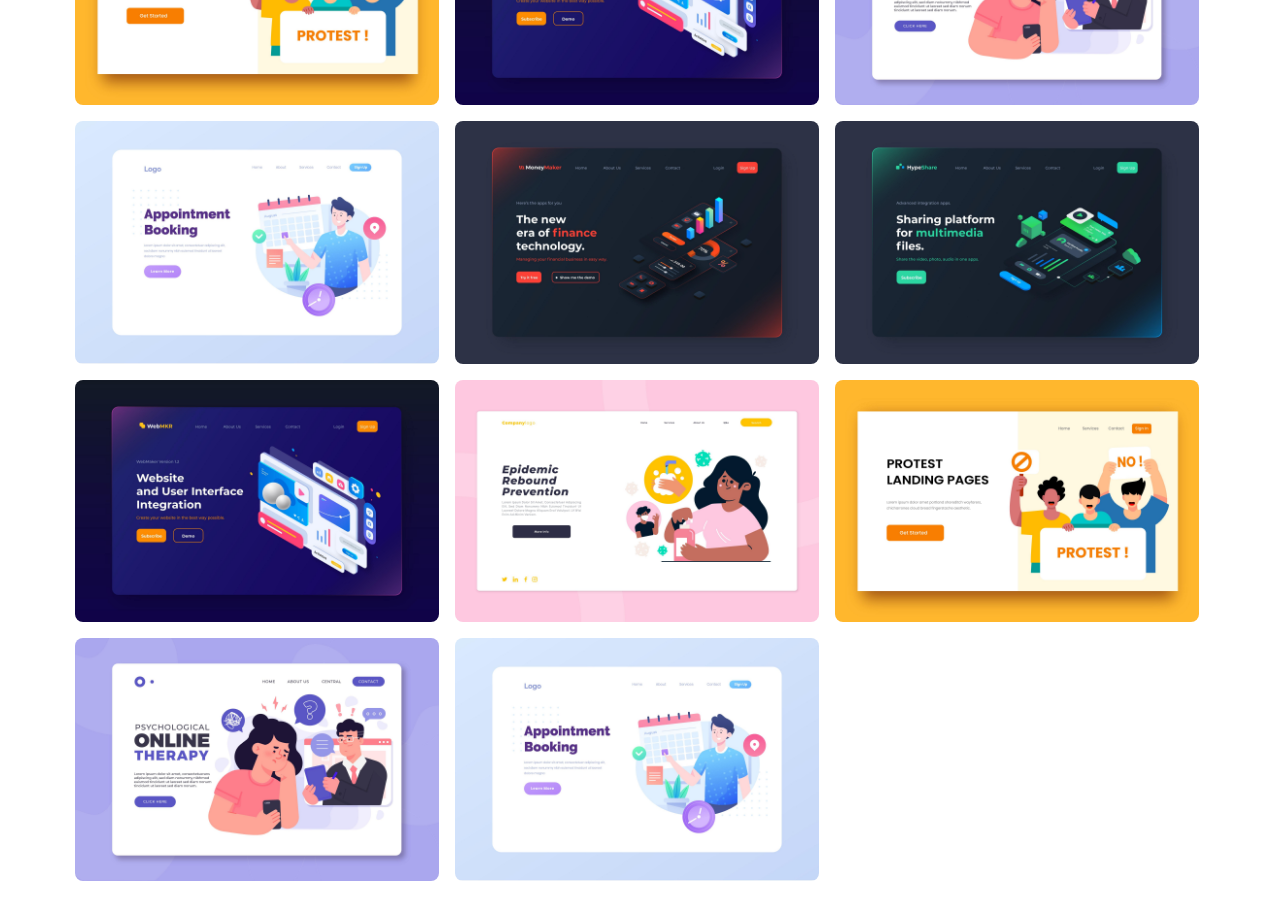
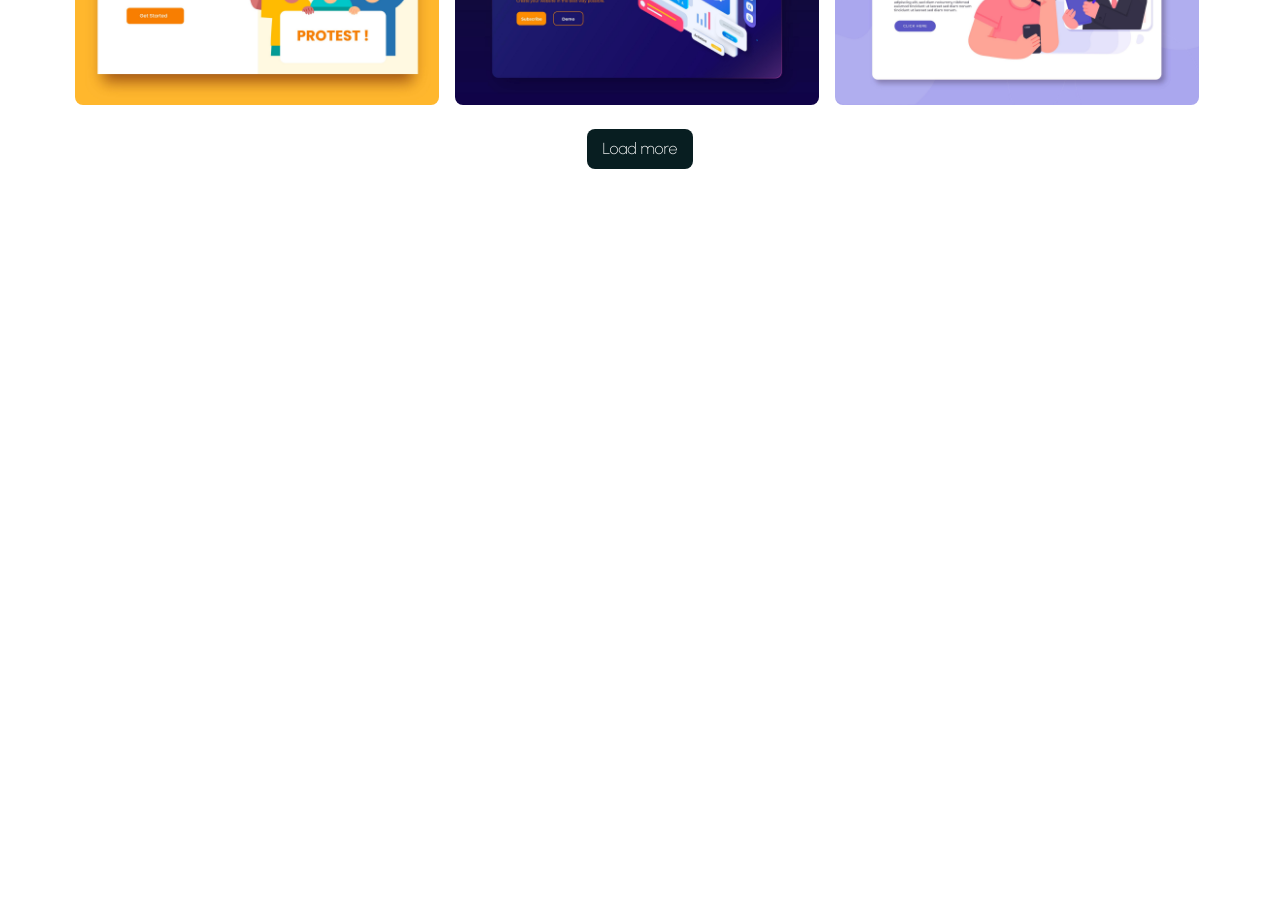
Before and after one commit to nkthilina/My-Portfolio, a React (Create React App) app: page / in a window 1280 px wide. Shown: the part 2560-3480 px from the top of the page. After the commit the page ends 2779 px from the top, so only its background shows below. Built offline with nearby package versions, Linux system fonts and the light colour scheme.

Commit message:
eighth commit

```diff
--- a/src/UI/Portfolio.jsx
+++ b/src/UI/Portfolio.jsx
@@ -1,39 +1,96 @@
-import React from 'react'
-import data from '../assets/data/portfolioData'
+import React, { useState, useEffect } from "react";
+import data from "../assets/data/portfolioData";
 
 export default function Portfolio() {
+  const [nextItems, setNextItems] = useState(6);
+  const [portfolios, setPortfolios] = useState(data);
+  const [selectTab, setSelectTab] = useState("all");
+
+  const loadMoreHandler = () => {
+    setNextItems((prev) => prev + 3);
+  };
+
+  useEffect(() => {
+    if (selectTab === "all") {
+      setPortfolios(data);
+    }
+    if (selectTab === "web-design") {
+      const filteredData = data.filter(
+        (item) => item.category === "Web Design"
+      );
+      setPortfolios(filteredData);
+    }
+    if (selectTab === "ux-design") {
+      const filteredData = data.filter((item) => item.category === "UX Design");
+      setPortfolios(filteredData);
+    }
+  }, [selectTab]);
+
   return (
-    <section id='portfolio'>
-      <div className='container'>
+    <section id="portfolio">
+      <div className="container">
         <div className="flex items-center justify-between flex-wrap">
-          <div className='mb-7 sm:mb-0'>
+          <div className="mb-7 sm:mb-0">
             <h3 className="text-headingColor text-[32px] font-[700]">
               My Projects
             </h3>
           </div>
-          <div className='flex gap-3'>
-            <button className="text-smallTextColor border border-solid border-smallTextColor py-2 px-4 rounded-[8px]">All</button>
-            <button className="text-smallTextColor border border-solid border-smallTextColor py-2 px-4 rounded-[8px]">Web Design</button>
-            <button className="text-smallTextColor border border-solid border-smallTextColor py-2 px-4 rounded-[8px]">UX Design</button>
+          <div className="flex gap-3">
+            <button
+              onClick={() => setSelectTab("all")}
+              className="text-smallTextColor border border-solid border-smallTextColor py-2 px-4 rounded-[8px]"
+            >
+              All
+            </button>
+            <button
+              onClick={() => setSelectTab("web-design")}
+              className="text-smallTextColor border border-solid border-smallTextColor py-2 px-4 rounded-[8px]"
+            >
+              Web Design
+            </button>
+            <button
+              onClick={() => setSelectTab("ux-design")}
+              className="text-smallTextColor border border-solid border-smallTextColor py-2 px-4 rounded-[8px]"
+            >
+              UX Design
+            </button>
           </div>
         </div>
 
         <div className="flex items-center gap-4 flex-wrap mt-12">
-          {
-            data?.map((portfolio, index)=> (
-              <div className="group max-w-full sm:w-[48.5%] md:w-[31.8%] lg:w-[32.2%] relative z-[1]">
-                <figure>
-                  <img src={portfolio.imgUrl} alt="" className="rounded-[8px]" />
-                </figure>
-                <div className="w-full h-full bg:primaryColor bg:opacity-40 absolute top-0 left-0 z-5 hidden group-hover:block">
-
+          {portfolios?.slice(0, nextItems)?.map((portfolio, index) => (
+            <div
+              key={index}
+              data-aos="fade-zoom-in"
+              data-aos-delay="50"
+              data-aos-duration="1000"
+              className="group max-w-full sm:w-[48.5%] md:w-[31.8%] lg:w-[32.2%] relative z-[1]"
+            >
+              <figure>
+                <img src={portfolio.imgUrl} alt="" className="rounded-[8px]" />
+              </figure>
+              <div className="w-full h-full bg:primaryColor bg:opacity-40 absolute top-0 left-0 z-5 hidden group-hover:block">
+                <div className="w-full h-full flex items-center justify-center">
+                  <button className="text-white bg-headingColor hover:bg-smallTextColor py-2 px-4 rounded-[8px] font-[500] ease-in duration-200">
+                    See details
+                  </button>
                 </div>
               </div>
-            ))
-          }
+            </div>
+          ))}
         </div>
 
+        <div className="text-center mt-6">
+          {nextItems < portfolios.length && data.length > 6 && (
+            <button
+              onClick={loadMoreHandler}
+              className="text-white bg-headingColor hover:bg-smallTextColor py-2 px-4 rounded-[8px] font-[500] ease-in duration-200"
+            >
+              Load more
+            </button>
+          )}
+        </div>
       </div>
     </section>
-  )
+  );
 }
--- a/src/assets/data/portfolioData.js
+++ b/src/assets/data/portfolioData.js
@@ -20,7 +20,7 @@
   {
     id: "02",
     imgUrl: portfolioImg04,
-    category: "Ux",
+    category: "UX Design",
     title: "Video Conference Website",
     description:
       "Lorem ipsum dolor sit, amet consectetur adipisicing elit. Praesentium vitae sunt magnam numquam esse ipsam? Quis qui enim, temporibus dignissimos atque repellendus amet a velit. Dolorem quidem animi doloribus saepe!",
@@ -30,7 +30,7 @@
   {
     id: "03",
     imgUrl: portfolioImg02,
-    category: "Ux",
+    category: "UX Design",
     title: "Multimedia Sharing Website",
     description:
       "Lorem ipsum dolor sit, amet consectetur adipisicing elit. Praesentium vitae sunt magnam numquam esse ipsam? Quis qui enim, temporibus dignissimos atque repellendus amet a velit. Dolorem quidem animi doloribus saepe!",
@@ -61,7 +61,7 @@
   {
     id: "06",
     imgUrl: portfolioImg06,
-    category: "Ux",
+    category: "UX Design",
     title: "Online Therapy Website",
     description:
       "Lorem ipsum dolor sit, amet consectetur adipisicing elit. Praesentium vitae sunt magnam numquam esse ipsam? Quis qui enim, temporibus dignissimos atque repellendus amet a velit. Dolorem quidem animi doloribus saepe!",
@@ -91,7 +91,7 @@
   {
     id: "09",
     imgUrl: portfolioImg02,
-    category: "Ux",
+    category: "UX Design",
     title: "Video Conference Website",
     description:
       "Lorem ipsum dolor sit, amet consectetur adipisicing elit. Praesentium vitae sunt magnam numquam esse ipsam? Quis qui enim, temporibus dignissimos atque repellendus amet a velit. Dolorem quidem animi doloribus saepe!",
@@ -101,7 +101,7 @@
   {
     id: "10",
     imgUrl: portfolioImg03,
-    category: "Ux",
+    category: "UX Design",
     title: "File Sharing Website",
     description:
       "Lorem ipsum dolor sit, amet consectetur adipisicing elit. Praesentium vitae sunt magnam numquam esse ipsam? Quis qui enim, temporibus dignissimos atque repellendus amet a velit. Dolorem quidem animi doloribus saepe!",
@@ -141,7 +141,7 @@
   {
     id: "14",
     imgUrl: portfolioImg07,
-    category: "ux",
+    category: "UX Design",
     title: "Appointment Booking Website",
     description:
       "Lorem ipsum dolor sit, amet consectetur adipisicing elit. Praesentium vitae sunt magnam numquam esse ipsam? Quis qui enim, temporibus dignissimos atque repellendus amet a velit. Dolorem quidem animi doloribus saepe!",
```
